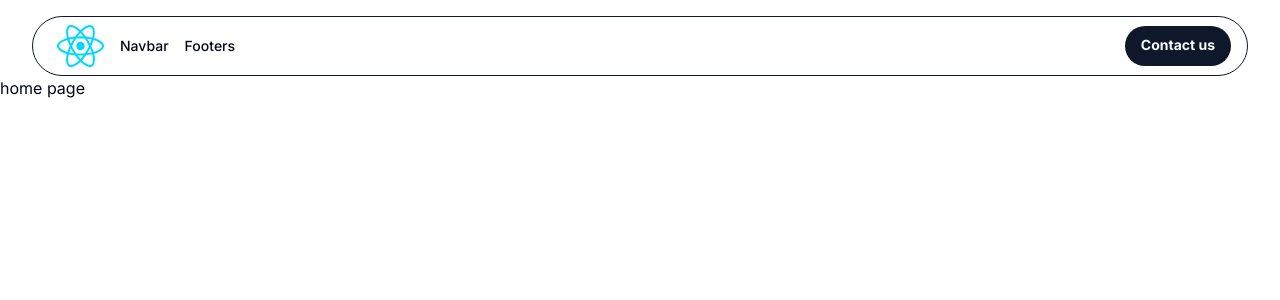
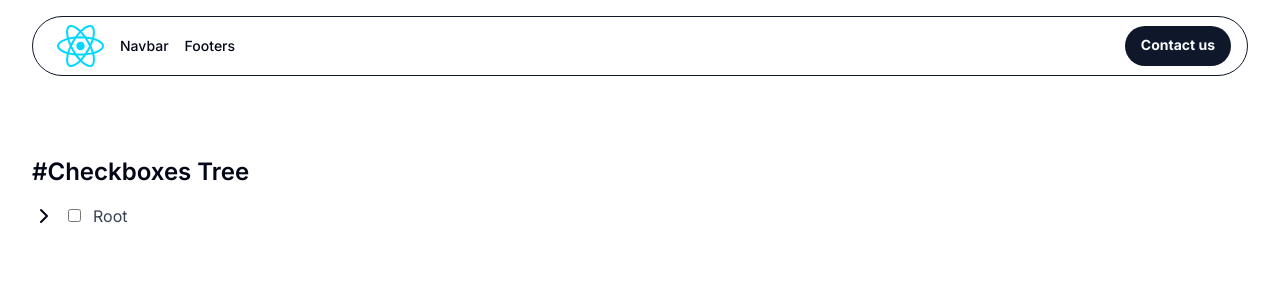
Before and after one commit to waleedsalah4/native-ui, a React (Vite) app: page / in a window 1280 px wide. Shown: the top 300 px of the page. Built offline with nearby package versions, Linux system fonts and the light colour scheme.

Commit message:
add checkboxes tree

```diff
--- a/src/App.tsx
+++ b/src/App.tsx
@@ -8,11 +8,12 @@ import {
 import Layout from "@/layout/Layout";
 import Navbars from "@/pages/Navbars";
 import Footers from "@/pages/Footers";
+import Home from "./pages/Home";
 
 const router = createBrowserRouter(
   createRoutesFromElements(
     <Route element={<Layout />}>
-      <Route index element={<div>home page</div>} />
+      <Route index element={<Home />} />
       <Route path="/navbars" element={<Navbars />} />
       <Route path="/footers" element={<Footers />} />
     </Route>
--- /dev/null
+++ b/src/components/checkboxes-tree/CheckboxesTree.tsx
@@ -0,0 +1,244 @@
+import { useState, useEffect } from "react";
+import { ChevronRight, ChevronDown } from "lucide-react";
+import { cn } from "@/lib/utils";
+
+interface TreeNode {
+  id: number;
+  name: string;
+  parent_id?: number;
+  children?: TreeNode[];
+}
+
+export interface AppProps {
+  data: TreeNode[];
+  name: string;
+}
+
+// BFS algorithm to find node by its ID
+const bfsSearch = (graph: TreeNode[], targetId: number): TreeNode | null => {
+  const queue = [...graph];
+  while (queue.length > 0) {
+    const currNode = queue.shift();
+    if (currNode) {
+      if (currNode.id === targetId) {
+        return currNode;
+      }
+      if (currNode.children) {
+        queue.push(...currNode.children);
+      }
+    }
+  }
+  return null;
+};
+
+const CategoriesTree: React.FC<AppProps> = ({ data, name }) => {
+  const [selectedNodes, setSelectedNodes] = useState<number[]>([]);
+  const [expandedNodes, setExpandedNodes] = useState<Set<number>>(new Set());
+  //   const [, meta, helpers] = useField({ name });
+  //   const { value } = meta;
+  //   const { setValue } = helpers;
+
+  //   useEffect(() => {
+  //     setSelectedNodes(value);
+  //   }, [value]);
+
+  //   useEffect(() => {
+  //     setValue(selectedNodes);
+  //   }, [selectedNodes, setValue]);
+
+  const getAllIds = (node: TreeNode, idList: number[] = []): number[] => {
+    idList.push(node.id);
+    if (node.children) {
+      node.children.forEach((child) => getAllIds(child, idList));
+    }
+    return idList;
+  };
+
+  const getAllChild = (id: number): number[] => {
+    const node = bfsSearch(data, id);
+    if (node) {
+      return getAllIds(node);
+    }
+    return [];
+  };
+
+  const getAllFathers = (id: number, list: number[] = []): number[] => {
+    const node = bfsSearch(data, id);
+    if (node && node.parent_id) {
+      const parentId = Number(node.parent_id);
+      list.push(parentId);
+      return getAllFathers(parentId, list);
+    }
+    return list;
+  };
+
+  const isAllChildrenChecked = (node: TreeNode, list: number[]): boolean => {
+    const allChild = getAllChild(node.id);
+    const nodeIdIndex = allChild.indexOf(node.id);
+    allChild.splice(nodeIdIndex, 1);
+
+    return allChild.every((nodeId) =>
+      selectedNodes.concat(list).includes(nodeId)
+    );
+  };
+
+  const handleNodeSelect = (
+    event: React.ChangeEvent<HTMLInputElement>,
+    nodeId: number
+  ): void => {
+    event.stopPropagation();
+    const allChild = getAllChild(nodeId);
+    const fathers = getAllFathers(nodeId);
+
+    if (selectedNodes.includes(nodeId)) {
+      setSelectedNodes((prevSelectedNodes) =>
+        prevSelectedNodes.filter((id) => !allChild.concat(fathers).includes(id))
+      );
+    } else {
+      const ToBeChecked = allChild;
+      for (let i = 0; i < fathers.length; ++i) {
+        const node = bfsSearch(data, fathers[i]);
+        if (node && isAllChildrenChecked(node, ToBeChecked)) {
+          ToBeChecked.push(fathers[i]);
+        }
+      }
+      setSelectedNodes((prevSelectedNodes) =>
+        [...prevSelectedNodes].concat(ToBeChecked)
+      );
+    }
+  };
+
+  const handleNodeToggle = (nodeId: number) => {
+    setExpandedNodes((prevExpandedNodes) => {
+      const newExpandedNodes = new Set(prevExpandedNodes);
+      if (newExpandedNodes.has(nodeId)) {
+        newExpandedNodes.delete(nodeId);
+      } else {
+        newExpandedNodes.add(nodeId);
+      }
+      return newExpandedNodes;
+    });
+  };
+
+  const renderTree = (nodes: TreeNode): React.ReactNode => {
+    const isExpanded = expandedNodes.has(nodes.id);
+    return (
+      <div key={nodes.id} className="tree-item">
+        <div className="flex items-center gap-x-3">
+          {nodes.children && (
+            <button
+              type="button"
+              //   className="transform transition-transform duration-300 ease-in-out"
+              onClick={() => handleNodeToggle(nodes.id)}
+            >
+              <ChevronRight
+                className={cn("transition-transform duration-300 ease-in-out", {
+                  "rotate-90": isExpanded,
+                })}
+              />
+            </button>
+          )}
+          <label
+            htmlFor={`checkbox-${nodes.id}`}
+            className="flex cursor-pointer items-center gap-x-3"
+          >
+            <input
+              type="checkbox"
+              id={`checkbox-${nodes.id}`}
+              checked={selectedNodes.includes(nodes.id)}
+              onChange={(event) => handleNodeSelect(event, nodes.id)}
+              className="checkbox-primary checkbox checkbox-xs border-border-stroke rounded border"
+            />
+            <span className="w-max text-gray-700">{nodes.name}</span>
+          </label>
+        </div>
+        {nodes.children && (
+          <div
+            className={`overflow-hidden pl-4 duration-300 ease-in-out ${
+              isExpanded ? "h-auto" : "h-0"
+            }`}
+            style={{ transition: "height" }}
+          >
+            {nodes.children.map((child) => renderTree(child))}
+          </div>
+        )}
+      </div>
+    );
+  };
+
+  return <div className="max-w-sm">{data.map((node) => renderTree(node))}</div>;
+};
+
+export default CategoriesTree;
+
+/*
+const renderTree = (nodes: TreeNode): React.ReactNode => (
+    <div key={nodes.id} className="max-w-fit">
+      <label
+        htmlFor={`checkbox-${nodes.id}`}
+        className="flex cursor-pointer items-center gap-x-3"
+      >
+        <input
+          type="checkbox"
+          id={`checkbox-${nodes.id}`}
+          checked={selectedNodes.includes(nodes.id)}
+          onChange={(event) => handleNodeSelect(event, nodes.id)}
+          className="checkbox-primary checkbox checkbox-xs border-border-stroke rounded border"
+        />
+        <span className="w-max text-gray-700">{nodes.name}</span>
+      </label>
+      {nodes.children && nodes.children.length > 0 && (
+        <div className="pl-4">
+          {nodes.children.map((child) => renderTree(child))}
+        </div>
+      )}
+    </div>
+  );
+
+*/
+
+/*
+const renderTree = (nodes: TreeNode, depth = 0): React.ReactNode => {
+    const isExpanded = expandedNodes.has(nodes.id);
+    const contentRef = useRef<HTMLDivElement>(null);
+
+    return (
+      <div key={nodes.id} className="tree-item" style={{ paddingLeft: depth * 20 }}>
+        <div className="flex items-center gap-x-3">
+          {nodes.children && (
+            <button
+              className={`transition-transform transform ${
+                isExpanded ? "rotate-90" : ""
+              }`}
+              onClick={() => handleNodeToggle(nodes.id)}
+            >
+              {isExpanded ? "▼" : "▶"}
+            </button>
+          )}
+          <input
+            type="checkbox"
+            checked={selectedNodes.includes(nodes.id)}
+            onChange={(event) => handleNodeSelect(event, nodes.id)}
+            className="checkbox-primary checkbox checkbox-xs rounded border border-border-stroke"
+          />
+          <span className="w-max text-gray-700">{nodes.name}</span>
+        </div>
+        <div
+          ref={contentRef}
+          style={{
+            maxHeight: isExpanded ? `${contentRef.current?.scrollHeight}px` : "0px",
+            transition: "max-height 0.3s ease-in-out",
+            overflow: "hidden",
+          }}
+        >
+          {nodes.children && nodes.children.map((child) => renderTree(child, depth + 1))}
+        </div>
+      </div>
+    );
+  };
+
+  return <div className="tree-view">{data.map((node) => renderTree(node))}</div>;
+};
+
+
+*/
--- /dev/null
+++ b/src/constants/tree-nodes.json
@@ -0,0 +1,38 @@
+[
+  {
+    "id": 1,
+    "name": "Root",
+    "parent_id": 0,
+    "children": [
+      {
+        "id": 2,
+        "name": "Child 1",
+        "parent_id": 1,
+        "children": [
+          {
+            "id": 3,
+            "name": "Grandchild 1.1",
+            "parent_id": 2
+          },
+          {
+            "id": 4,
+            "name": "Grandchild 1.2",
+            "parent_id": 2
+          }
+        ]
+      },
+      {
+        "id": 5,
+        "name": "Child 2",
+        "parent_id": 1,
+        "children": [
+          {
+            "id": 6,
+            "name": "Grandchild 2.1",
+            "parent_id": 5
+          }
+        ]
+      }
+    ]
+  }
+]
--- /dev/null
+++ b/src/pages/Home.tsx
@@ -0,0 +1,14 @@
+import treeData from "@/constants/tree-nodes.json";
+import CheckboxesTree from "@/components/checkboxes-tree/CheckboxesTree";
+function Home() {
+  return (
+    <section className="container mt-20 flex flex-col gap-10">
+      <div className="flex flex-col gap-4">
+        <h1 className="text-2xl font-semibold">#Checkboxes Tree</h1>
+        <CheckboxesTree data={treeData} name="categories" />
+      </div>
+    </section>
+  );
+}
+
+export default Home;
```
